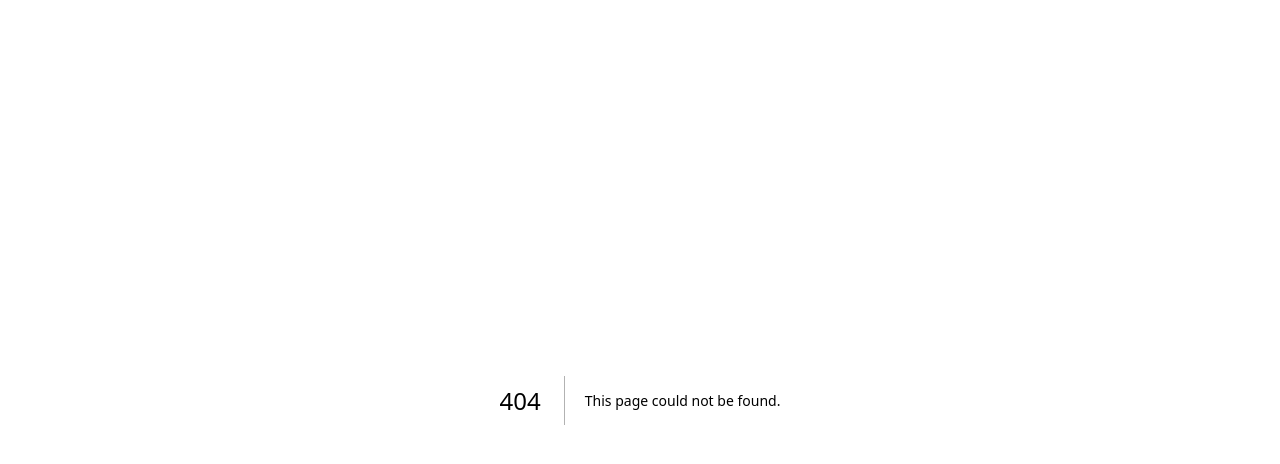
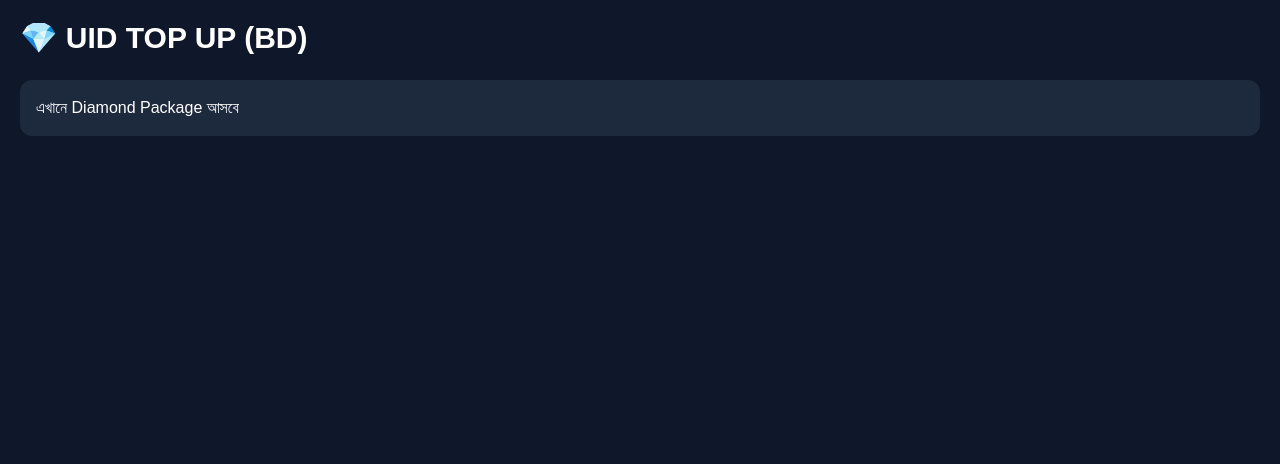
Before and after one commit to omorbro/topup-bd, a Next.js app: page /topup in a window 1280 px wide. Before the commit this address had no page. Shown: the top 464 px of the page. Built offline with nearby package versions, Linux system fonts and the light colour scheme.

Commit message:
Add Daily Offer and TopUp pages

```diff
--- /dev/null
+++ b/app/daily-offer/page.tsx
@@ -0,0 +1,13 @@
+export default function DailyOffer() {
+  return (
+    <main className="min-h-screen bg-slate-900 text-white p-5">
+      <h1 className="text-3xl font-bold mb-6">
+        🔥 Daily Offer
+      </h1>
+
+      <div className="bg-slate-800 rounded-xl p-4">
+        <p>এখানে Daily Offer গুলো আসবে</p>
+      </div>
+    </main>
+  );
+}
--- a/app/page.tsx
+++ b/app/page.tsx
@@ -5,12 +5,12 @@ const cards = [
   {
     title: "🔥 Daily Offer",
     image: "/images/daily-offer.jpg",
-    link: "/freefire",
+    link: "/daily-offer",
   },
   {
     title: "💎 Top Up",
     image: "/images/topup.jpg",
-    link: "/freefire",
+    link: "/topup",
   },
 ];
 
--- /dev/null
+++ b/app/topup/page.tsx
@@ -0,0 +1,13 @@
+export default function Topup() {
+  return (
+    <main className="min-h-screen bg-slate-900 text-white p-5">
+      <h1 className="text-3xl font-bold mb-6">
+        💎 UID TOP UP (BD)
+      </h1>
+
+      <div className="bg-slate-800 rounded-xl p-4">
+        <p>এখানে Diamond Package আসবে</p>
+      </div>
+    </main>
+  );
+}
```
Also changed, not shown: topup.html (added).
